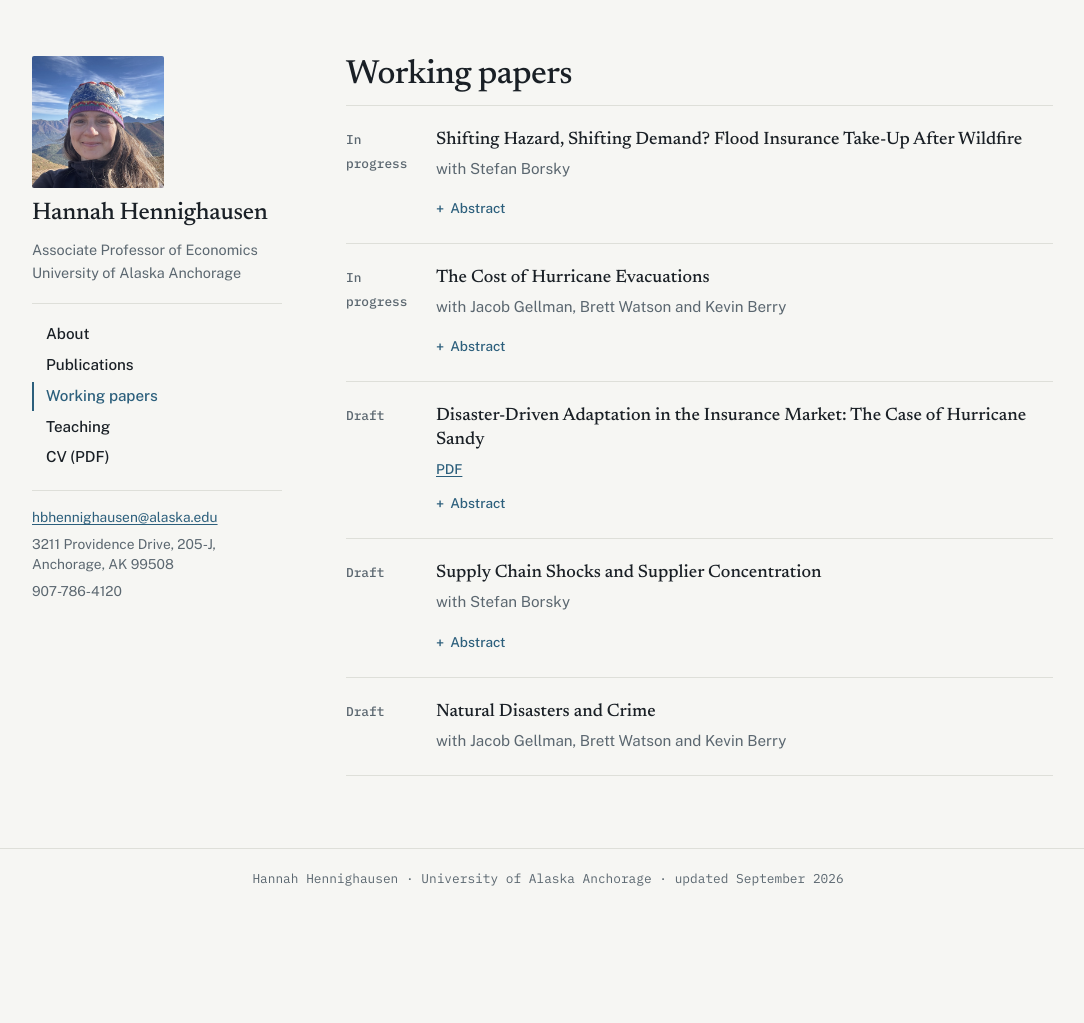
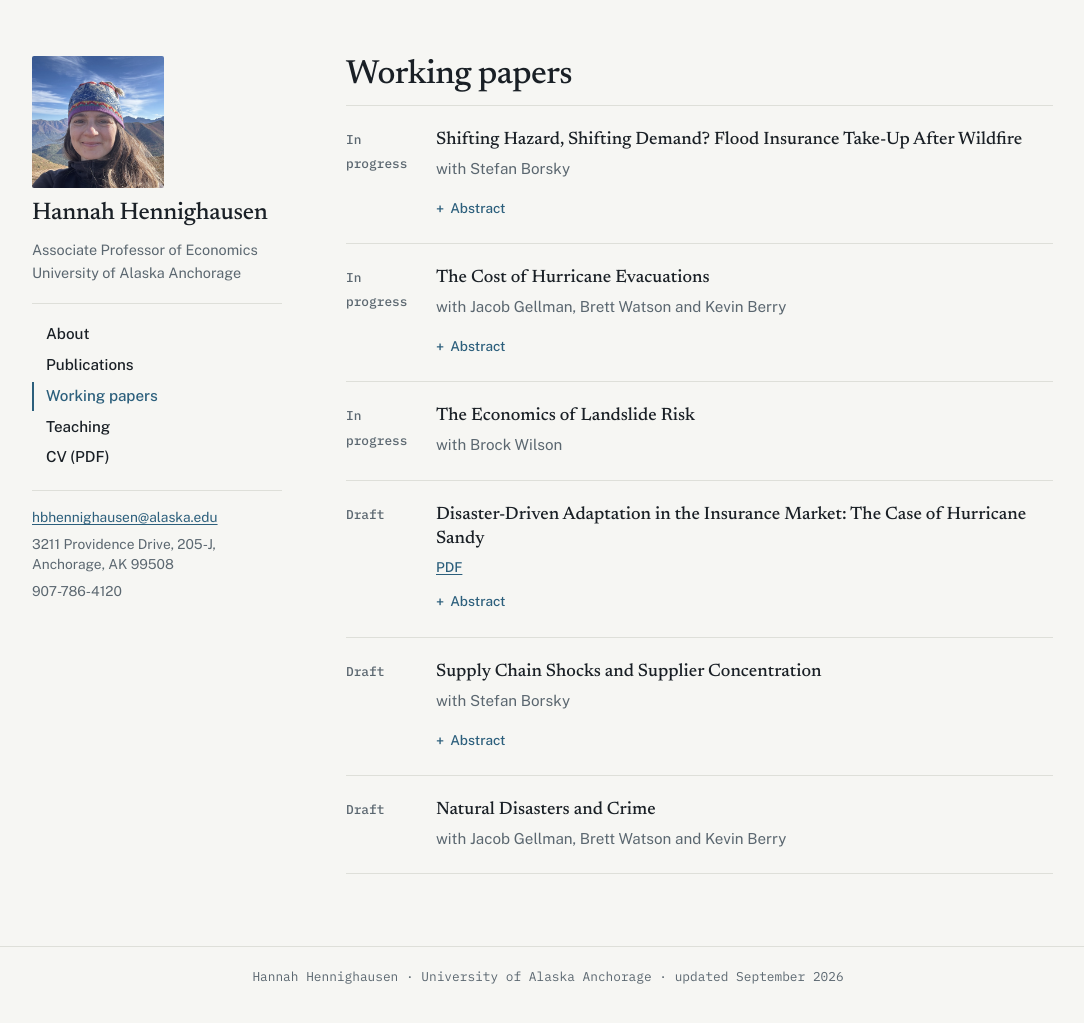
Before and after one commit to hannahhennighausen/hannahhennighausen.github.io, a Jekyll site: the page built from research.md, in a window 1280 px wide and 1026 px high. Shown: the top 1023 px of the window, without its empty margins (92-1176 px from the left). Built offline with Jekyll 4.4.1, drawn with Linux system fonts in a browser that asks for light colours.

```diff
--- a/_data/working_papers.yml
+++ b/_data/working_papers.yml
@@ -25,6 +25,10 @@
     travel cost model we estimate that the welfare costs of evacuation can be large when compared to
     mortality costs, averaging a ratio of one to ten but occasionally exceeding the value of statistical
     life lost.
+
+- title: "The Economics of Landslide Risk"
+  authors: "with Brock Wilson"
+  status: "In progress"
 
 - drawer: true
   title: "Disaster-Driven Adaptation in the Insurance Market: The Case of Hurricane Sandy"
```
